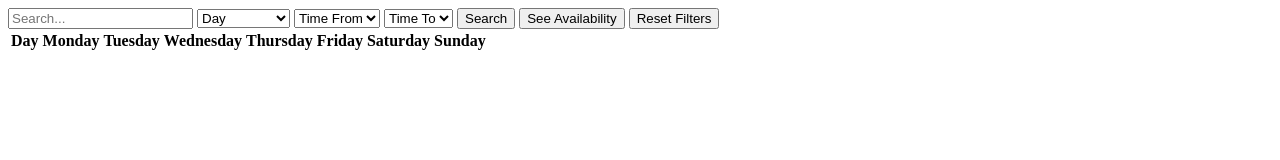
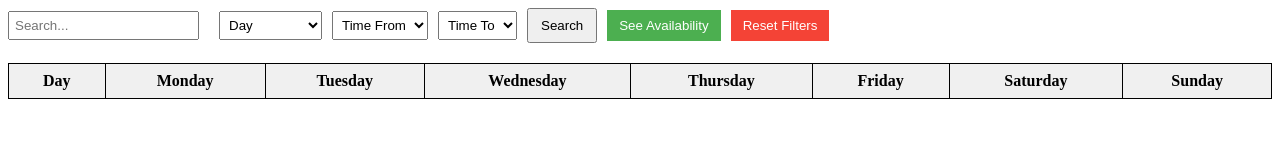
Before and after one commit to HovoBoryan/Classroom, a plain HTML site: page index.html in a window 1280 px wide. Drawn offline with Linux system fonts and the light colour scheme; a script that the page names is missing.

Commit message:
Update index.html
i change file name

```diff
--- a/index.html
+++ b/index.html
@@ -2,7 +2,7 @@
 <html>
 <head>
     <title>Classroom table</title>
-    <link rel="stylesheet" type="text/css" href="styles.css">
+    <link rel="stylesheet" type="text/css" href="stile.css">
 </head>
 <body>
     <div id="searchContainer">
```
